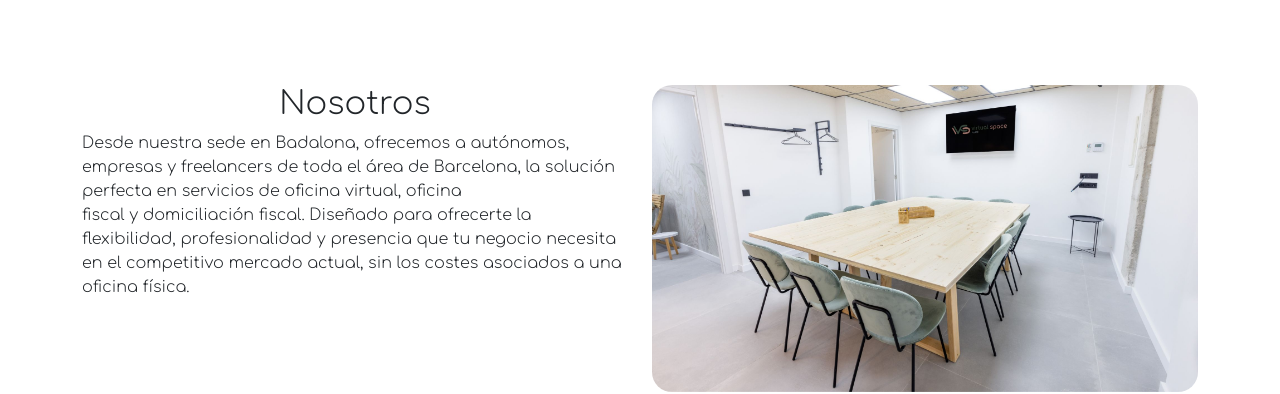
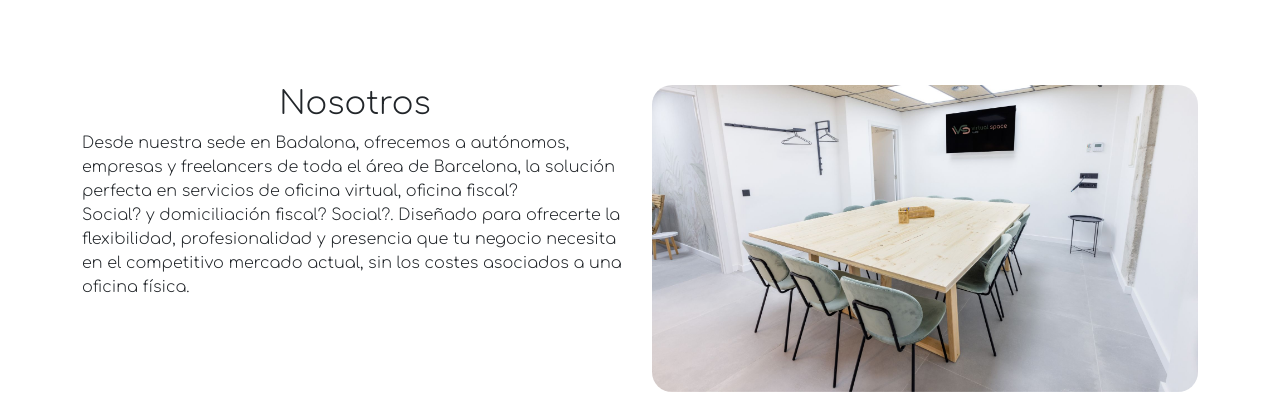
Before and after one commit to luis-al/luis-al.github.io, a plain HTML site: page index.html in a window 1280 px wide. Shown: the part 960-1354 px from the top of the page. Drawn offline with nearby package versions, Linux system fonts and the light colour scheme.

Commit message:
Update index.html

```diff
--- a/index.html
+++ b/index.html
@@ -30,7 +30,7 @@
               <div class="col">
                 <h2>Nosotros</h2>
                 <div class="nosotrosTexto">
-                    Desde nuestra sede en Badalona, ofrecemos a autónomos, empresas y freelancers de toda el área de Barcelona, la solución perfecta en servicios de oficina virtual, oficina fiscal y domiciliación fiscal. Diseñado para ofrecerte la flexibilidad, profesionalidad y presencia que tu negocio necesita en el competitivo mercado actual, sin los costes asociados a una oficina física.
+                    Desde nuestra sede en Badalona, ofrecemos a autónomos, empresas y freelancers de toda el área de Barcelona, la solución perfecta en servicios de oficina virtual, oficina fiscal? Social? y domiciliación fiscal? Social?. Diseñado para ofrecerte la flexibilidad, profesionalidad y presencia que tu negocio necesita en el competitivo mercado actual, sin los costes asociados a una oficina física.
                 </div>
               </div>
               <div class="col">
```
